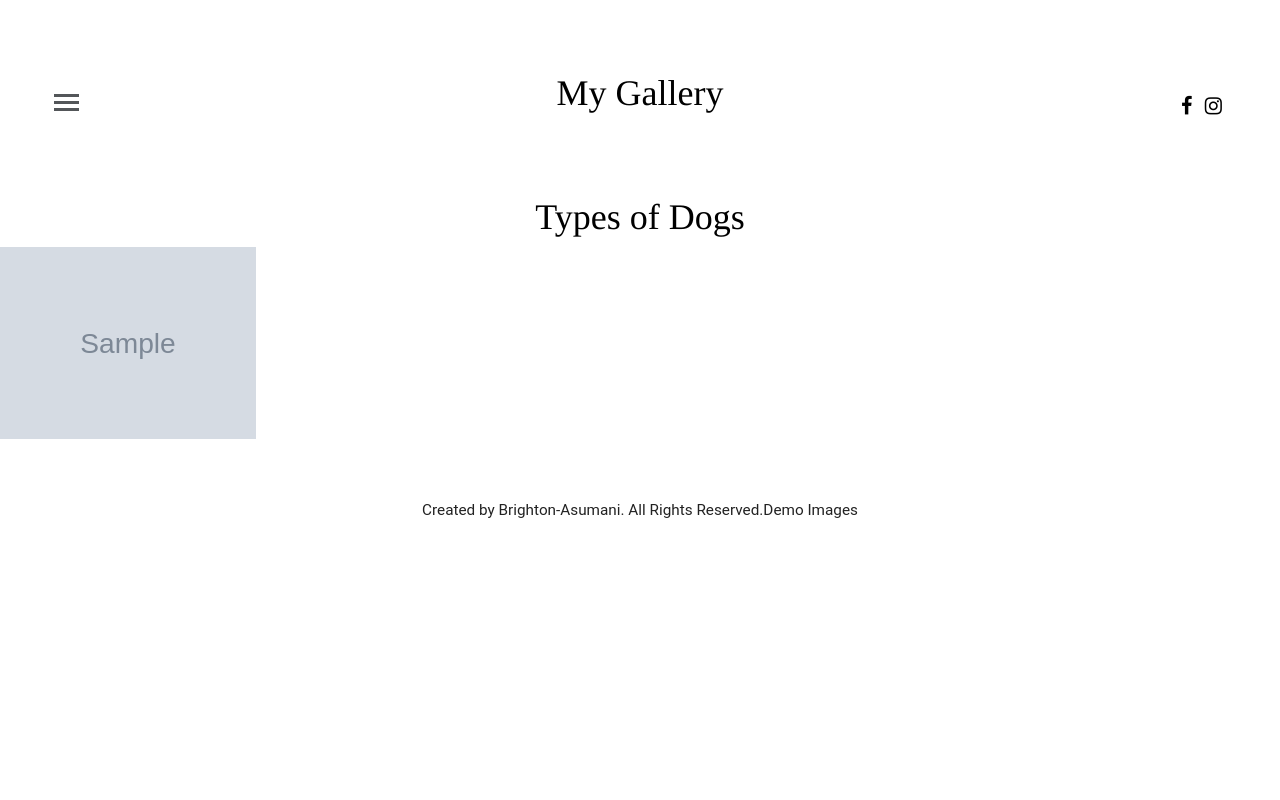
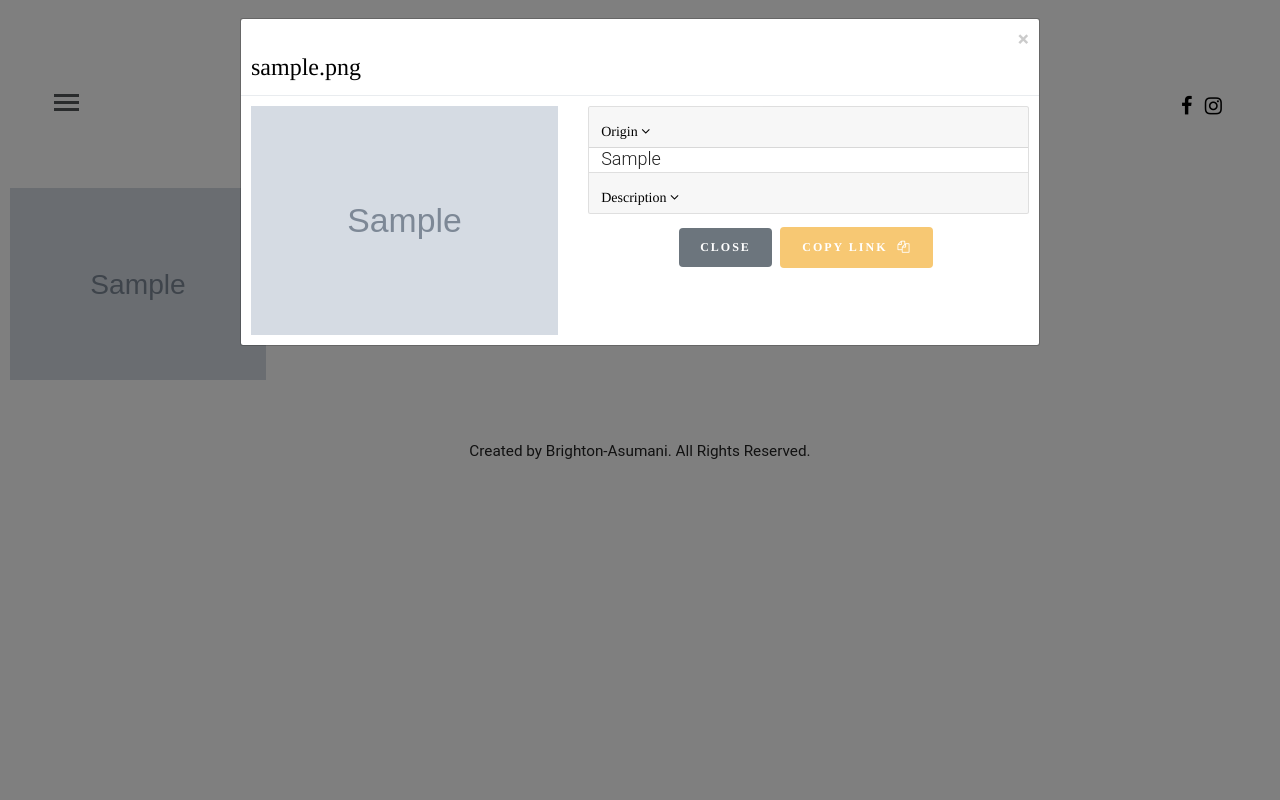
Before and after one commit to BRIGHTON-ASUMANI/gallery, a Django app: page / in a window 1280 px wide, after a click that opens the changed part. Run offline with Django 3.2, Linux system fonts and the light colour scheme; tables that the repository leaves empty hold one stand-in row (values such as "Sample post"); grey boxes marked "Sample" are stand-in pictures; some libraries are stand-ins or nearby versions.

Commit message:
working on the simple modal

```diff
--- a/pictures/models.py
+++ b/pictures/models.py
@@ -1,6 +1,6 @@
 from django.db import models
 import datetime as dt
-
+from django.core.validators import MaxLengthValidator
 # Location model
 
 class Location(models.Model):
@@ -35,10 +35,13 @@ class Category(models.Model):
 class Image(models.Model):
     image = models.ImageField(upload_to = 'images/')
     image_name = models.CharField(max_length =30)
-    image_description = models.TextField()
+    image_description = models.TextField(validators=[MaxLengthValidator(300)])
     category = models.ManyToManyField(Category)
     location = models.ForeignKey(Location,on_delete=models.CASCADE)
     post_date = models.DateTimeField(auto_now_add=True)
+
+    def __str__(self):
+        return self.image_name
 
 
     @classmethod
--- a/pictures/static/js/main.js
+++ b/pictures/static/js/main.js
@@ -190,3 +190,13 @@
 
 
 }());
+
+
+
+function copyToClipboard(element) {
+  var $temp = $("<input>");
+  $("body").append($temp);
+  $temp.val($(element).text()).select();
+  document.execCommand("copy");
+  $temp.remove();
+}
--- a/pictures/templates/base.html
+++ b/pictures/templates/base.html
@@ -49,8 +49,9 @@
    <script src="https://cdnjs.cloudflare.com/ajax/libs/popper.js/1.12.9/umd/popper.min.js" integrity="sha384-ApNbgh9B+Y1QKtv3Rn7W3mgPxhU9K/ScQsAP7hUibX39j7fakFPskvXusvfa0b4Q" crossorigin="anonymous"></script>
    <script src="https://maxcdn.bootstrapcdn.com/bootstrap/4.0.0/js/bootstrap.min.js" integrity="sha384-JZR6Spejh4U02d8jOt6vLEHfe/JQGiRRSQQxSfFWpi1MquVdAyjUar5+76PVCmYl" crossorigin="anonymous"></script>
 
+
    <footer id="brighton-footer">
-     <p><small>Created by Brighton-Asumani. All Rights Reserved.Demo Images</small></p>
+     <p><small>Created by Brighton-Asumani. All Rights Reserved.</small></p>
    </footer>
     {% endblock %}
 </body>
--- a/pictures/templates/navbar.html
+++ b/pictures/templates/navbar.html
@@ -54,7 +54,7 @@
         <li><a href="#"><i class="fa fa-instagram"></i></a></li>
       </ul>
       <div class="col-lg-12 col-md-12 text-center">
-        <h1 id="brighton-logo"><a href="/">My Gallery </a></h1>
+        <h1 id="brighton-logo"><a href="/">My Dog-Gallery </a></h1>
       </div>
 
     </div>
--- a/pictures/templates/picture.html
+++ b/pictures/templates/picture.html
@@ -2,19 +2,19 @@
 
 {% block content %}
 {{block.super}}
-<center><h1 class='my-font-bold'>Types of Dogs</h1></center>
+
 
 <section id="photos">
   <!-- Looping through news   -->
   {% for pic in image %}
-<img src="{{pic.image.url}}" class="img-responsive"  data-toggle="modal" data-target="#{{pic.id}}"  style='max-width:100%;' alt="Image">
-<!-- Modal: modalQuickView -->
-<div class="modal fade" id="modalQuickView" tabindex="-1" role="dialog" aria-labelledby="exampleModalLabel"
+<img src="{{pic.image.url}}" class="img-responsive"  data-toggle="modal" data-target="#{{pic.id}}"  style='max-width:100%;margin:10px;' alt="Image">
+<!-- Modal: pic_id -->
+<div class="modal fade" id="{{pic.id}}" tabindex="-1" role="dialog" aria-labelledby="exampleModalLabel"
   aria-hidden="true">
   <div class="modal-dialog modal-lg" role="document">
     <div class="modal-content">
         <div class="modal-header">
-          <h5 class="modal-title" id="exampleModalLongTitle">{{pic.name}}</h5>
+          <h3 class="modal-title h3`-responsive product-name" id="exampleModalLongTitle">{{pic.image_name}}</h3>
           <button type="button" class="close" data-dismiss="modal" aria-label="Close">
             <span aria-hidden="true">&times;</span>
           </button>
@@ -23,27 +23,10 @@
         <div class="row">
           <div class="col-lg-5">
 
-            <img src="{{pic.image.url}}"
-            data-toggle="modal" data-target="#{{image.id}}"
-            alt="pics" style="width:100%;" >
+            <img src="{{pic.image.url}}" data-toggle="modal" data-target="#{{image.id}}" alt="{{pic.image_name}}" style="width:100%;" >
+          </div>
 
-
-          </div>
           <div class="col-lg-7">
-            <h2 class="h2-responsive product-name">
-              <strong>Product Name</strong>
-            </h2>
-            <h4 class="h4-responsive">
-              <span class="green-text">
-                <strong>$49</strong>
-              </span>
-              <span class="grey-text">
-                <small>
-                  <s>$89</s>
-                </small>
-              </span>
-            </h4>
-
             <!--Accordion wrapper-->
             <div class="accordion" id="accordion" role="tablist" aria-multiselectable="true">
 
@@ -54,7 +37,7 @@
                 <div class="card-header" role="tab" id="headingOne">
                   <a data-toggle="collapse" href="#collapseOne" aria-expanded="true" aria-controls="collapseOne">
                     <h5 class="mb-0">
-                      Description <i class="fa fa-angle-down rotate-icon"></i>
+                      Origin <i class="fa fa-angle-down rotate-icon"></i>
                     </h5>
                   </a>
                 </div>
@@ -63,9 +46,7 @@
                 <div id="collapseOne" class="collapse show" role="tabpanel" aria-labelledby="headingOne"
                   data-parent="#accordion">
                   <div class="card-body">
-                    Anim pariatur cliche reprehenderit, enim eiusmod high life accusamus terry richardson ad
-                    squid. 3 wolf moon officia aute,
-                    non cupidatat skateboard dolor brunch. Food truck quinoa nesciunt laborum eiusmod.
+                    {{pic.location}}
                   </div>
                 </div>
               </div>
@@ -79,7 +60,7 @@
                   <a class="collapsed" data-toggle="collapse" href="#collapseTwo" aria-expanded="false"
                     aria-controls="collapseTwo">
                     <h5 class="mb-0">
-                      Details <i class="fa fa-angle-down rotate-icon"></i>
+                      Description <i class="fa fa-angle-down rotate-icon"></i>
                     </h5>
                   </a>
                 </div>
@@ -87,72 +68,29 @@
                 <!-- Card body -->
                 <div id="collapseTwo" class="collapse" role="tabpanel" aria-labelledby="headingTwo" data-parent="#accordion">
                   <div class="card-body">
-                    Anim pariatur cliche reprehenderit, enim eiusmod high life accusamus terry richardson ad
-                    squid. 3 wolf moon officia aute,
-                    non cupidatat skateboard dolor brunch. Food truck quinoa nesciunt laborum eiusmod.
+                    {{pic.image_description}}
                   </div>
                 </div>
               </div>
               <!-- Accordion card -->
 
-              <!-- Accordion card -->
-              <div class="card">
 
-                <!-- Card header -->
-                <div class="card-header" role="tab" id="headingThree">
-                  <a class="collapsed" data-toggle="collapse" href="#collapseThree" aria-expanded="false"
-                    aria-controls="collapseThree">
-                    <h5 class="mb-0">
-                      Shipping <i class="fa fa-angle-down rotate-icon"></i>
-                    </h5>
-                  </a>
-                </div>
 
-                <!-- Card body -->
-                <div id="collapseThree" class="collapse" role="tabpanel" aria-labelledby="headingThree"
-                  data-parent="#accordion">
-                  <div class="card-body">
-                    Anim pariatur cliche reprehenderit, enim eiusmod high life accusamus terry richardson ad
-                    squid. 3 wolf moon officia aute,
-                    non cupidatat skateboard dolor brunch. Food truck quinoa nesciunt laborum eiusmod.
-                  </div>
-                </div>
-              </div>
-              <!-- Accordion card -->
+
+
+
+
+
+
             </div>
             <!--/.Accordion wrapper-->
 
             <!-- Add to Cart -->
             <div class="card-body">
-              <div class="row">
-                <div class="col-md-6">
-                  <div class="md-form">
-                    <select class="mdb-select colorful-select dropdown-primary">
-                      <option value="" disabled selected>Choose your option</option>
-                      <option value="1">White</option>
-                      <option value="2">Black</option>
-                      <option value="3">Pink</option>
-                    </select>
-                    <label>Select color</label>
-                  </div>
-                </div>
-                <div class="col-md-6">
-                  <div class="md-form">
-                    <select class="mdb-select colorful-select dropdown-primary">
-                      <option value="" disabled selected>Choose your option</option>
-                      <option value="1">XS</option>
-                      <option value="2">S</option>
-                      <option value="3">L</option>
-                    </select>
-                    <label>Select size</label>
-                  </div>
-                </div>
-              </div>
               <div class="text-center">
-
                 <button type="button" class="btn btn-secondary" data-dismiss="modal">Close</button>
-                <button class="btn btn-primary">Add to cart
-                  <i class="fa fa-cart-plus ml-2" aria-hidden="true"></i>
+                <button class="btn btn-primary">copy link
+                  <i class="fa fa-copy ml-2" aria-hidden="true"></i>
                 </button>
               </div>
             </div>
```
Also changed, not shown: pictures/templates/search.html (+85 -21 lines), index.html (deleted), media/images/belma.jpg (added), media/images/rhod.jpg (added), pictures/migrations/0004_auto_20181004_1758.py (added).
